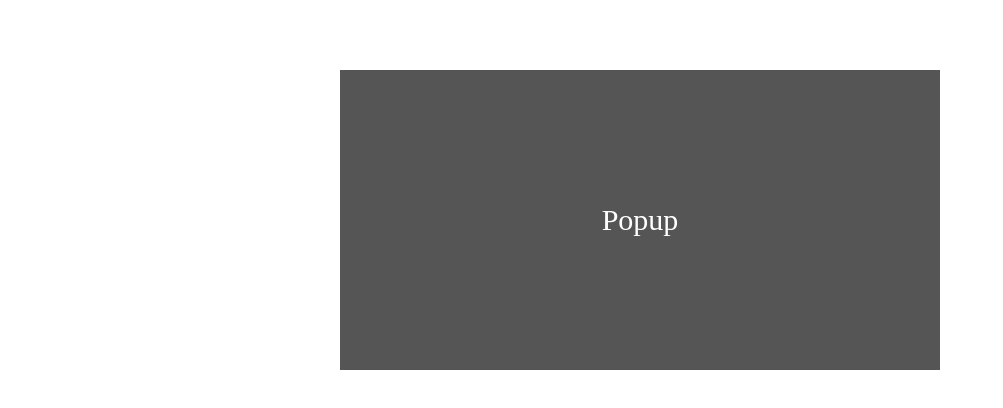
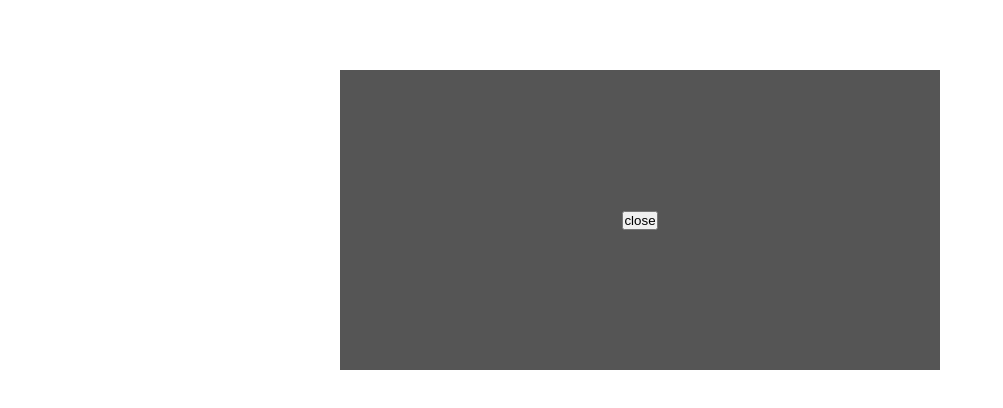
Before and after one commit to wknowpark797/react-basic, a React (Create React App) app: page /#/ in a window 1280 px wide. Both pictures are taken after a click on the element "메인 컨텐츠". Shown: the part 180-588 px from the top of the page, without its empty margins (0-1003 px from the left). Built offline with nearby package versions, Linux system fonts and the light colour scheme.

Commit message:
useState 함수를 자식 컴포넌트에 props 전달

```diff
--- a/src/App6.js
+++ b/src/App6.js
@@ -20,6 +20,8 @@
 	const [IsPop, setIsPop] = useState(false);
 	const [TitleColor, setTitleColor] = useState('#333'); // uss 키워드 자동완성
 
+	// 미션) 팝업의 닫기 버튼 클릭시 팝업 제거
+
 	return (
 		<>
 			<main>
@@ -38,7 +40,9 @@
 			</main>
 
 			{/* JSX 안쪽에서 조건문은 삼항연산자와 &&연산자로만 처리 가능 */}
-			{IsPop && <Popup />}
+			{/* 자식 컴포넌트로 setIsPop state 변경 함수를 props로 전달 */}
+			{/* 부모 자식 관계의 useState가 고민된다면 부모 컴포넌트에 만들어 자식 컴포넌트에 전달하는것을 추천 */}
+			{IsPop && <Popup setIsPop={setIsPop} />}
 		</>
 	);
 }
--- a/src/Popup.js
+++ b/src/Popup.js
@@ -1,4 +1,4 @@
-function Popup() {
+function Popup({ setIsPop }) {
 	const popStyle = {
 		width: 600,
 		height: 300,
@@ -14,7 +14,12 @@
 		transform: 'translate(-50%, -50%)',
 	};
 
-	return <aside style={popStyle}>Popup</aside>;
+	return (
+		<aside style={popStyle}>
+			{/* 팝업(자기자신)을 닫아주는 state가 부모 컴포넌트에 있기 때문에 부모 컴포넌트로부터 state 변경함수를 props로 전달받아 호출한다. */}
+			<button onClick={() => setIsPop(false)}>close</button>
+		</aside>
+	);
 }
 
 export default Popup;
```
